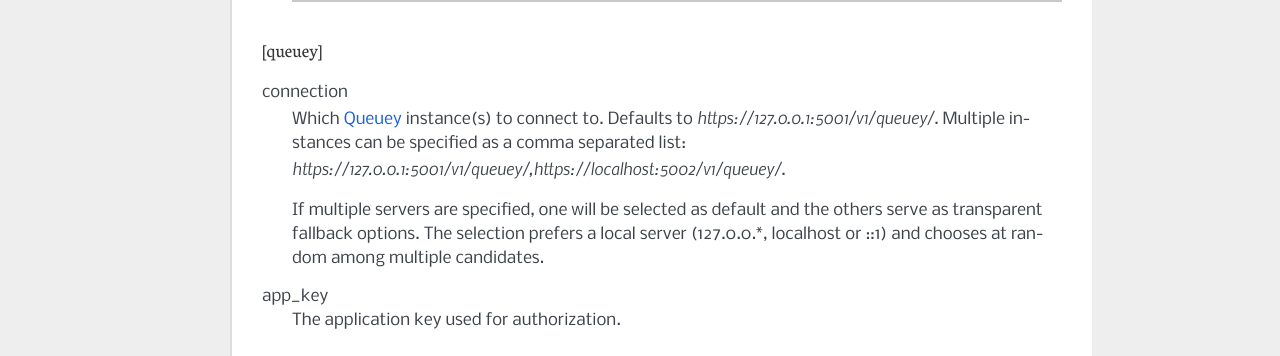
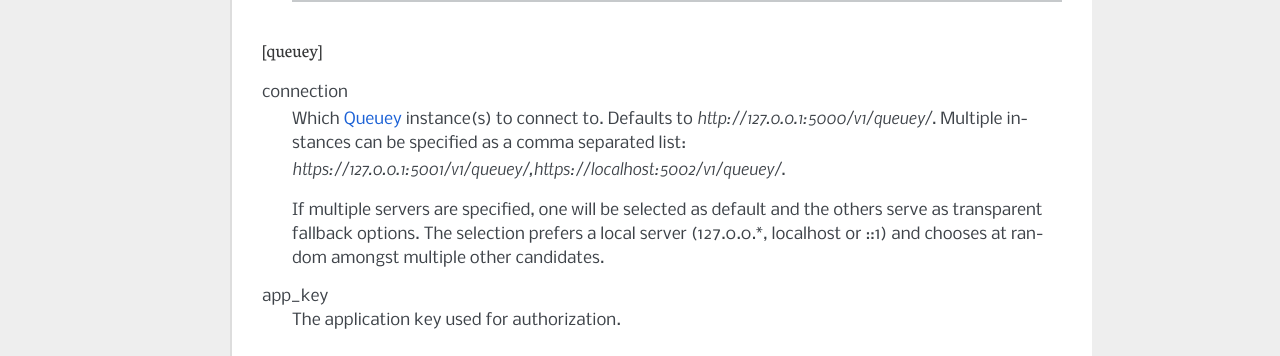
Before and after one commit to mozilla-services/qdo, a Sphinx documentation site: the page built from docs/config.rst, in a window 1280 px wide. Shown: the part 1166-1522 px from the top of the page. Built offline with Sphinx 7.4.7, drawn with Linux system fonts in a browser that asks for light colours.

Commit message:
more doc tweaks

```diff
--- a/docs/config.rst
+++ b/docs/config.rst
@@ -63,13 +63,13 @@
 
 connection
     Which :term:`Queuey` instance(s) to connect to. Defaults to
-    `https://127.0.0.1:5001/v1/queuey/`. Multiple instances can be specified
+    `http://127.0.0.1:5000/v1/queuey/`. Multiple instances can be specified
     as a comma separated list: `https://127.0.0.1:5001/v1/queuey/,https://localhost:5002/v1/queuey/`.
 
     If multiple servers are specified, one will be selected as default and
     the others serve as transparent fallback options. The selection prefers a
-    local server (127.0.0.*, localhost or ::1) and chooses at random among
-    multiple candidates.
+    local server (127.0.0.*, localhost or ::1) and chooses at random amongst
+    multiple other candidates.
 
 app_key
     The application key used for authorization.
```
